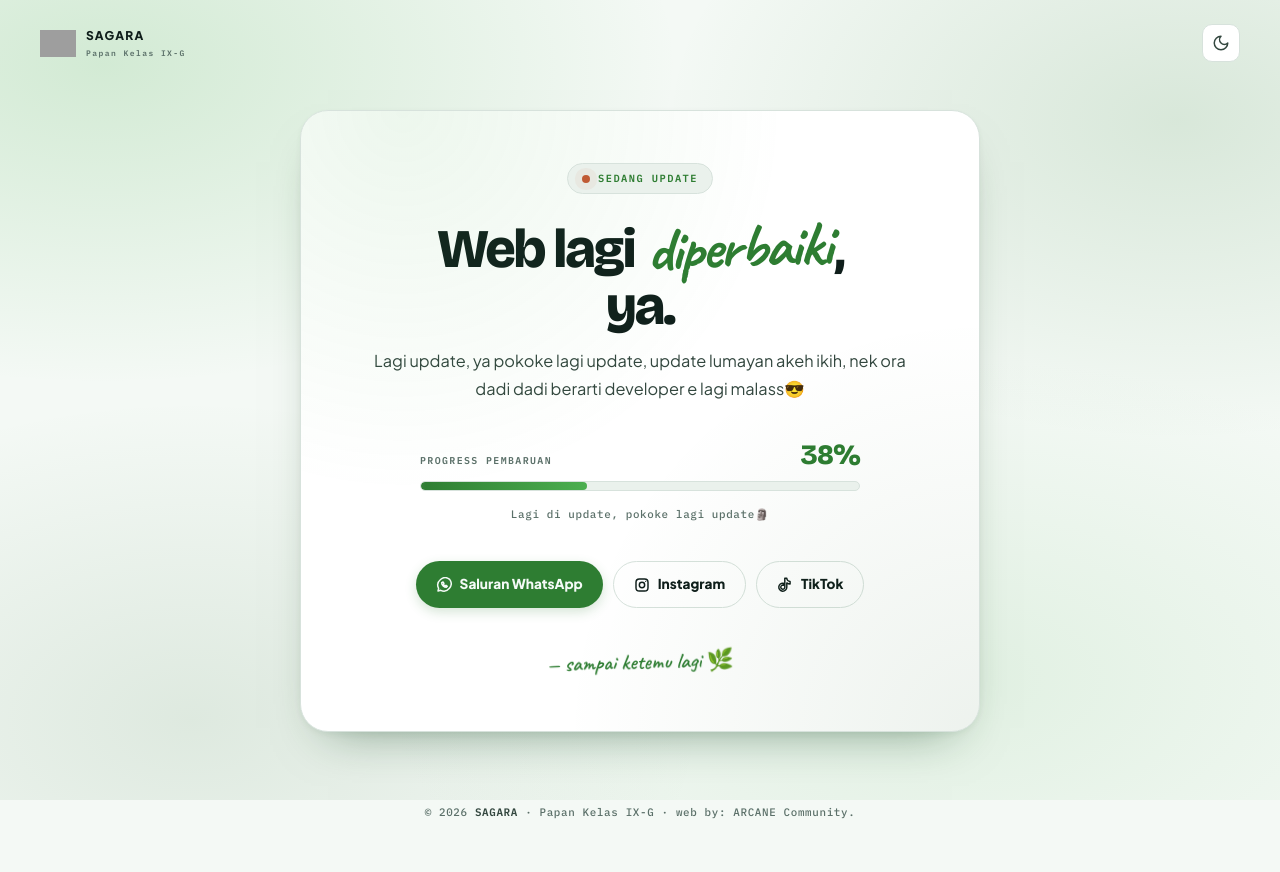
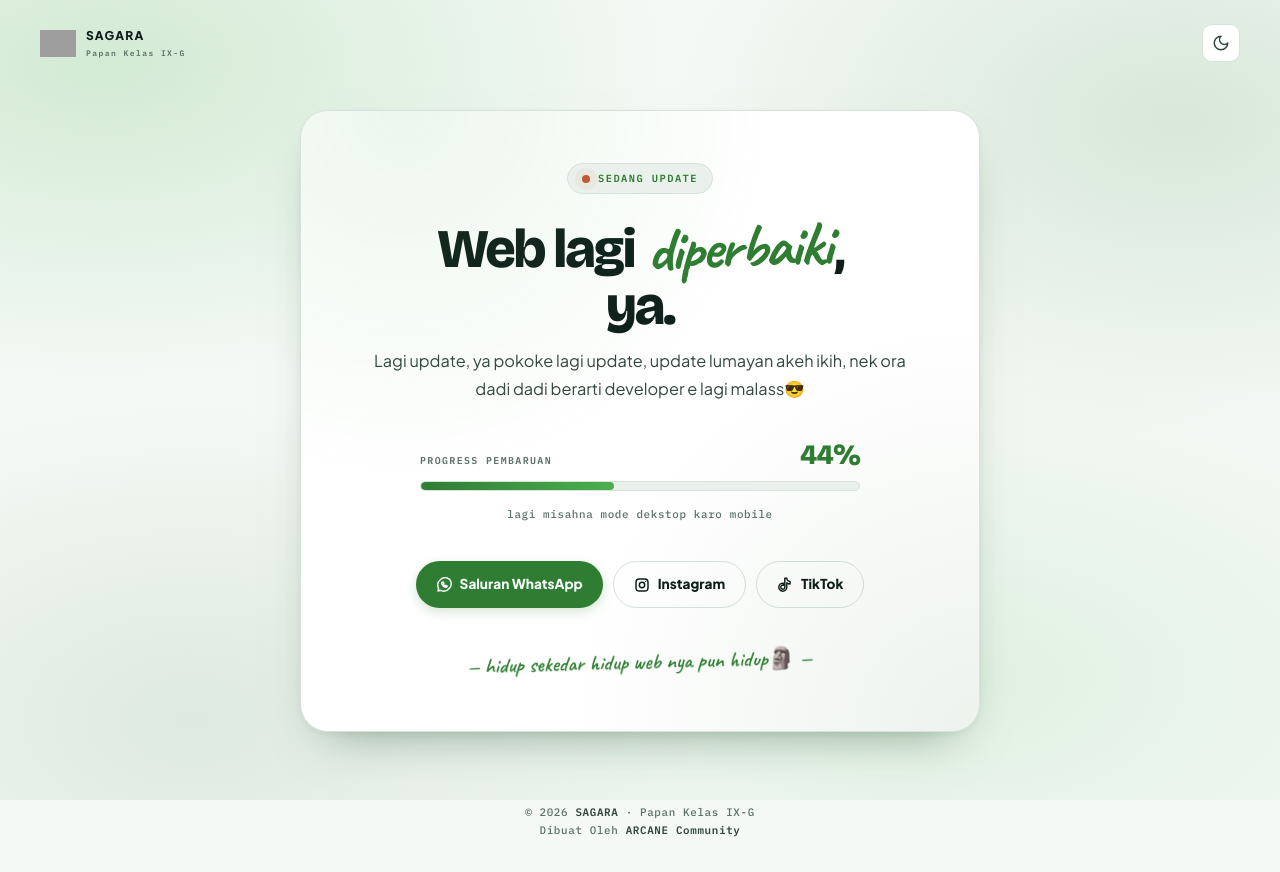
Before and after one commit to sagara-web/SAGARA, a plain HTML site: page index.html in a window 1280 px wide. Drawn offline with nearby package versions, Linux system fonts and the light colour scheme; grey boxes are pictures that could not be loaded.

Commit message:
Add files via upload

```diff
--- a/index.html
+++ b/index.html
@@ -362,7 +362,7 @@ footer b{ color:var(--ink-2); font-weight:700; }
         <div class="bar" role="progressbar" aria-valuemin="0" aria-valuemax="100" aria-valuenow="0" id="barWrap">
           <div class="bar-fill" id="barFill"></div>
         </div>
-        <p class="progress-note">Lagi di update, pokoke lagi update🗿</p>
+        <p class="progress-note">lagi misahna mode dekstop karo mobile</p>
       </div>
 
       <!-- CONTACT -->
@@ -393,14 +393,15 @@ footer b{ color:var(--ink-2); font-weight:700; }
         </a>
       </div>
 
-      <span class="signature">— sampai ketemu lagi 🌿</span>
+      <span class="signature">— hidup sekedar hidup web nya pun hidup🗿 — </span>
 
     </article>
   </main>
 
   <footer>
-    © <span id="year"></span> <b>SAGARA</b> · Papan Kelas IX-G · web by: ARCANE Community.
-  </footer>
+  <div>© <span id="year"></span> <b>SAGARA</b> · Papan Kelas IX-G</div>
+  <div>Dibuat Oleh <b>ARCANE Community</b></div>
+</footer>
 
 </div>
 
@@ -437,7 +438,7 @@ footer b{ color:var(--ink-2); font-weight:700; }
   if(y) y.textContent = new Date().getFullYear();
 
   /* ===== PROGRESS ===== */
-  var PROGRESS = 38;
+  var PROGRESS = 44;
   var pctText = document.getElementById('pctText');
   var barFill = document.getElementById('barFill');
   var barWrap = document.getElementById('barWrap');
```
